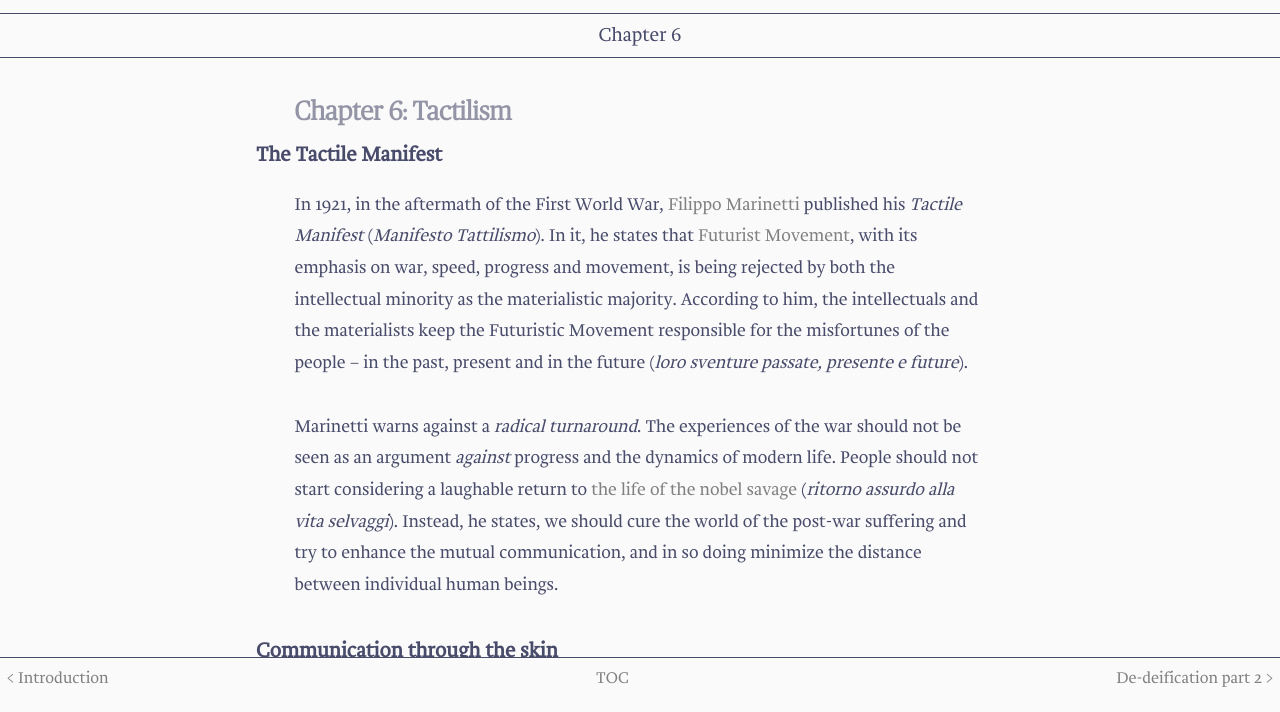
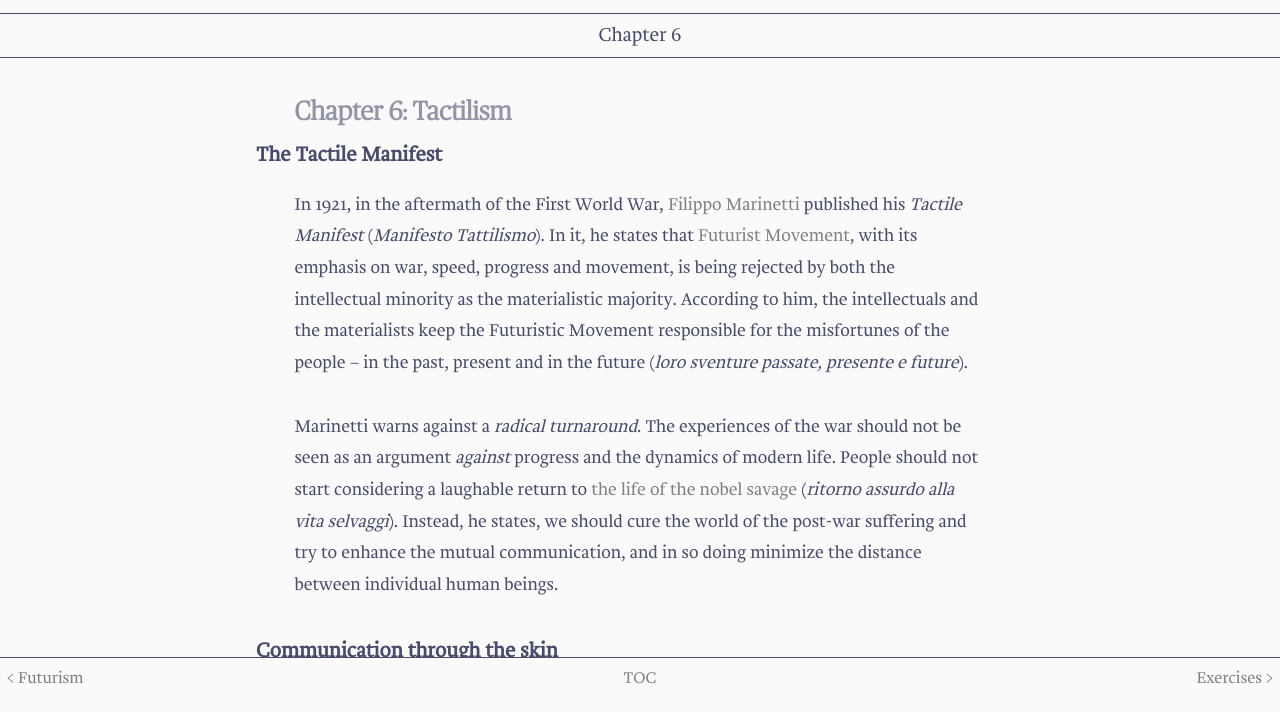
Before and after one commit to bart314/Theory, a plain HTML site: page week6/tactilism.html in a window 1280 px wide. Shown: the part 88-800 px from the top of the page. Drawn offline with Linux system fonts and the light colour scheme.

Commit message:
dat dus; nu bier

```diff
--- a/week6/tactilism.html
+++ b/week6/tactilism.html
@@ -94,9 +94,9 @@
 </section>
 
     <footer>
-        <div class="left"><a href="index.html">&lt; Introduction </a></div>
+        <div class="left"><a href="futurism.html">&lt; Futurism </a></div>
         <div><a href="../toc.html">TOC</a></div>
-        <div class="right"><a href="de-deification-2.html">De-deification part 2 &gt;</a></div>
+        <div class="right"><a href="exercises.html">Exercises &gt;</a></div>
     </footer>
 
 <script src="../js/main.js"></script>
```
